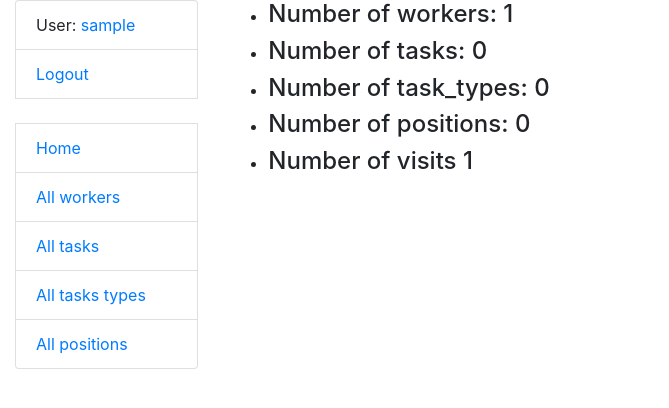
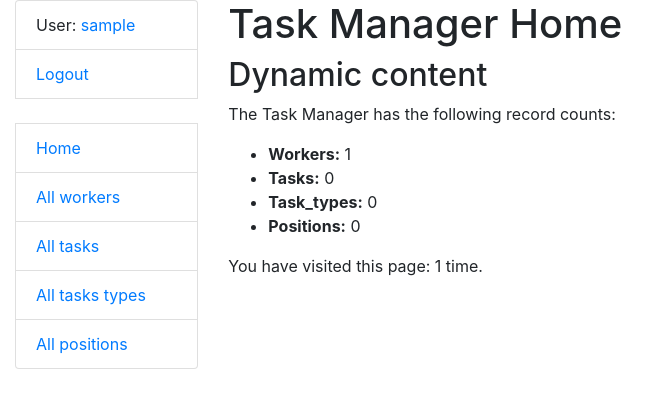
Before and after one commit to olia-trofymchuk/task-manager, a Django app: page / in a window 1280 px wide. Shown: the top 408 px of the page, without its empty margins (0-669 px from the left). Run offline with Django 4.2, Linux system fonts and the light colour scheme; the visitor is signed in with stand-in values (Sample User, id 1); data comes from the database, SQL or seed files in the repository; data that the repository does not hold is empty.

Commit message:
Add info about manager

```diff
--- a/templates/manager/index.html
+++ b/templates/manager/index.html
@@ -5,21 +5,15 @@
 {% endblock %}
 
 {% block content %}
-    <ul>
-        <li>
-            <h4>Number of workers: {{ num_worker }}</h4>
-        </li>
-        <li>
-            <h4>Number of tasks: {{ num_tasks }}</h4>
-        </li>
-        <li>
-            <h4>Number of task_types: {{ num_task_types }}</h4>
-        </li>
-        <li>
-            <h4>Number of positions: {{ num_positions }}</h4>
-        </li>
-        <li>
-            <h4>Number of visits {{ num_visits }}</h4>
-        </li>
-    </ul>
+  <h1>Task Manager Home</h1>
+  <h2>Dynamic content</h2>
+  <p>The Task Manager has the following record counts:</p>
+  <ul>
+    <li><strong>Workers:</strong> {{ num_worker }}</li>
+    <li><strong>Tasks:</strong> {{ num_tasks }}</li>
+    <li><strong>Task_types:</strong> {{ num_task_types }}</li>
+    <li><strong>Positions:</strong> {{ num_positions }}</li>
+  </ul>
+
+  <p>You have visited this page: {{ num_visits }} time{{ num_visits|pluralize }}.</p>
 {% endblock %}
```
